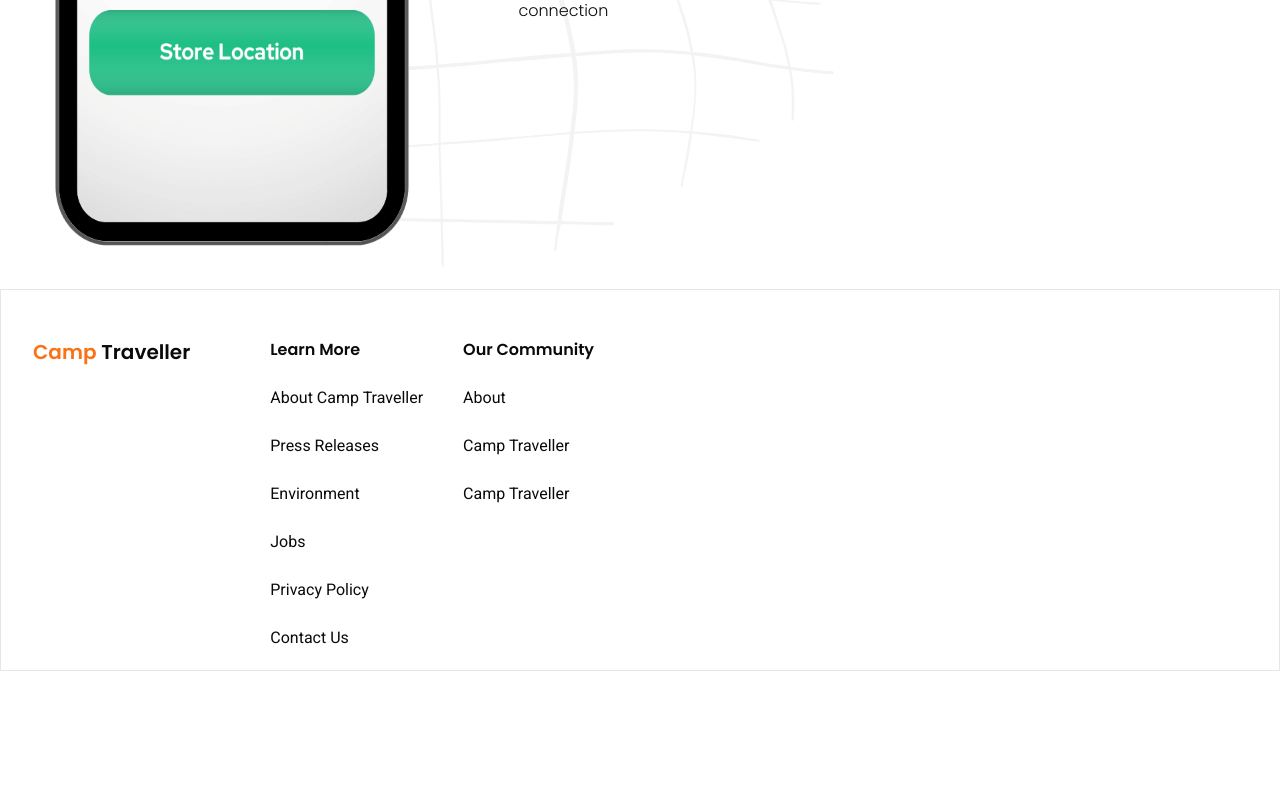
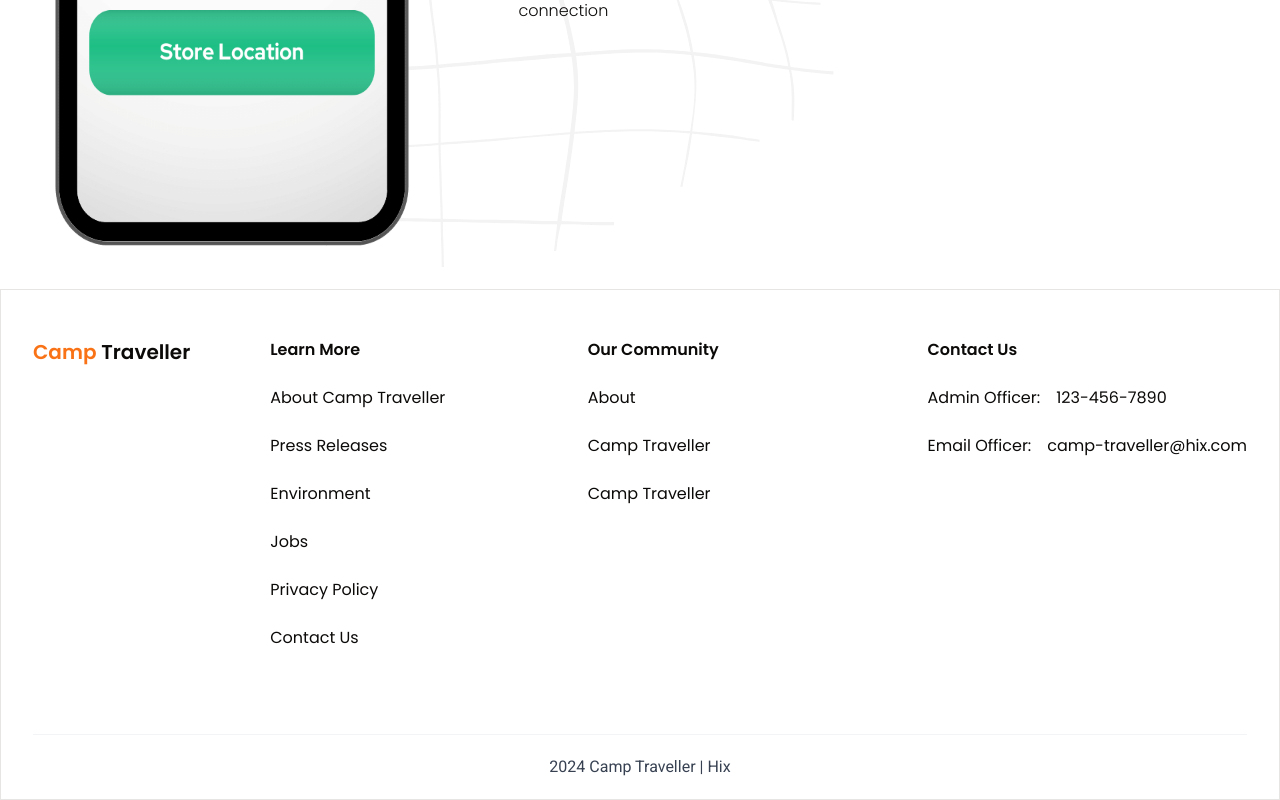
Before and after one commit to canbedir/camp-traveller-nextjs14, a Next.js app: page / in a window 1280 px wide. Shown: the part 2795-3595 px from the top of the page. Before the commit the page ends 3466 px from the top, so only its background shows below. Built offline with nearby package versions, Linux system fonts and the light colour scheme.

Commit message:
Footer Contact Us

```diff
--- a/src/components/Footer/Footer.tsx
+++ b/src/components/Footer/Footer.tsx
@@ -1,4 +1,4 @@
-import { FOOTER_LINKS } from "@/constans";
+import { FOOTER_CONTACT_INFO, FOOTER_LINKS } from "@/constans";
 import Link from "next/link";
 import React from "react";
 import FooterItem from "./FooterItem";
@@ -12,17 +12,36 @@ const Footer = () => {
             <span className="text-orange-500">Camp</span> <span>Traveller</span>
           </Link>
 
-          <div className="flex flex-wrap gap-10 md:flex-1">
-            {FOOTER_LINKS.map((columns) => (
-              <FooterItem title={columns.title}>
-                {columns.links.map((link) => (
-                  <Link href={"/"} key={link}>
+          <div className="flex flex-wrap justify-between gap-10 md:flex-1 font-poppins">
+            {FOOTER_LINKS.map((columns, columnIndex) => (
+              <FooterItem title={columns.title} key={columnIndex}>
+                {columns.links.map((link, linkIndex) => (
+                  <Link href={"/"} key={linkIndex}>
                     {link}
                   </Link>
                 ))}
               </FooterItem>
             ))}
           </div>
+
+          <div className="flex flex-wrap justify-end gap-10 md:flex-1">
+            <FooterItem title={FOOTER_CONTACT_INFO.title} key="contact-info">
+              {FOOTER_CONTACT_INFO.links.map((link, linkIndex) => (
+                <div
+                  className="flex gap-4 md:flex-col lg:flex-row font-poppins"
+                  key={linkIndex}
+                >
+                  <p>{link.label}</p>
+                  <p>{link.value}</p>
+                </div>
+              ))}
+            </FooterItem>
+          </div>
+        </div>
+        <div className="text-center border-t border-gray-100">
+          <p className="w-full text-center text-gray-700 my-5">
+            2024 Camp Traveller | Hix
+          </p>
         </div>
       </div>
     </footer>
--- a/src/constans/index.ts
+++ b/src/constans/index.ts
@@ -120,7 +120,7 @@ export const FOOTER_LINKS = [
 export const FOOTER_CONTACT_INFO = {
   title: "Contact Us",
   links: [
-    { label: "Admin Officer", value: "123-456-7890" },
-    { label: "Email Officer", value: "Camp-traveller@camp.com" },
+    { label: "Admin Officer:", value: "123-456-7890" },
+    { label: "Email Officer:", value: "camp-traveller@hix.com" },
   ],
 };
```
